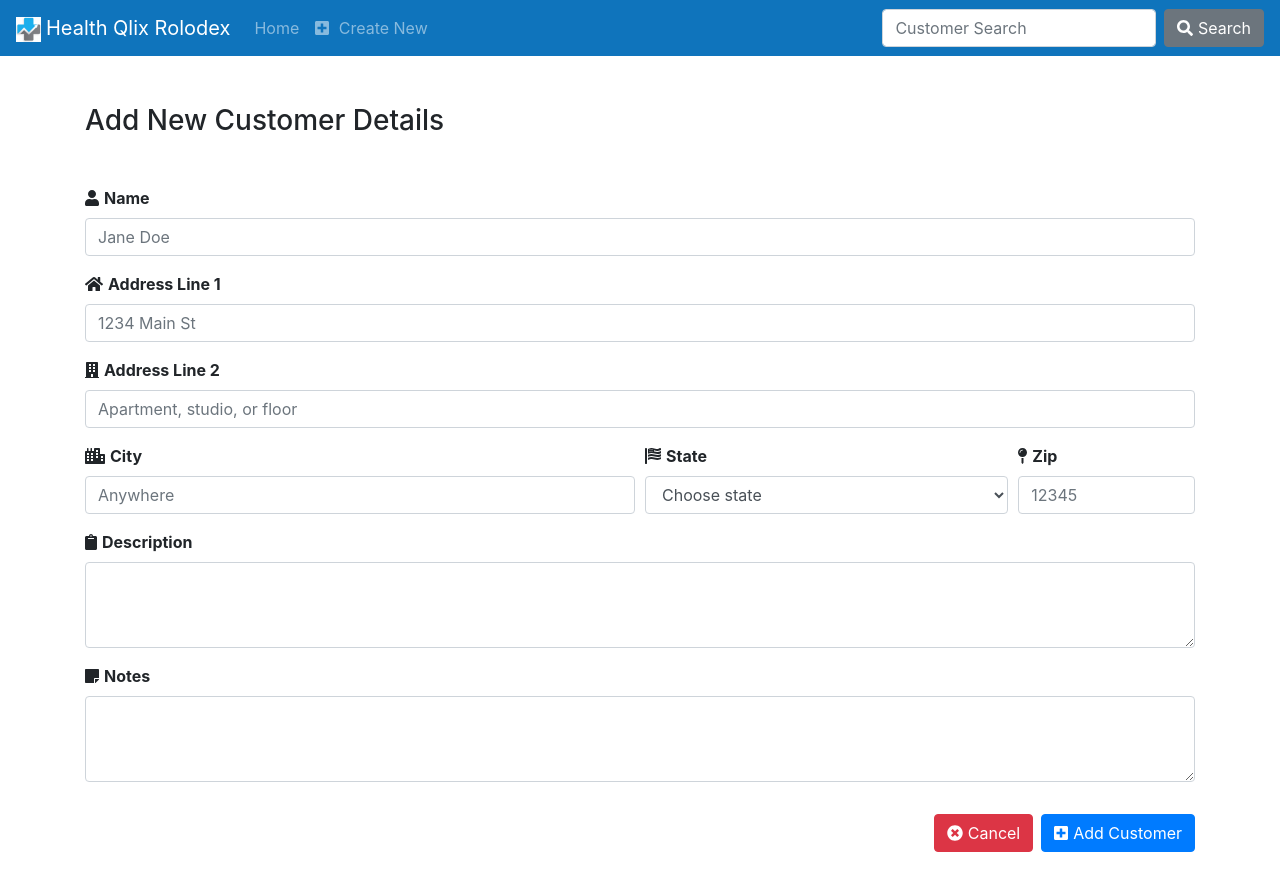
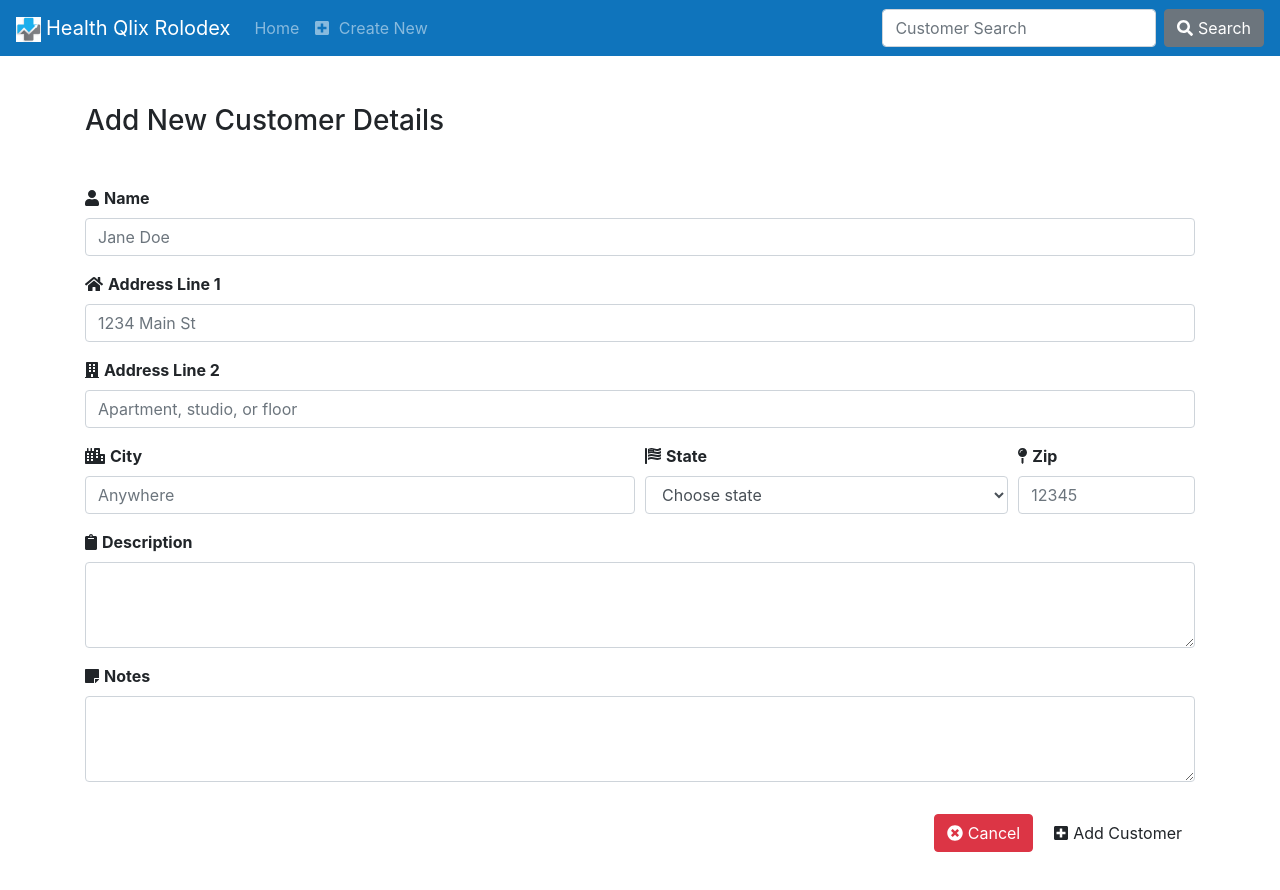
Before and after one commit to aniledev/health-qlix-client, a React (Create React App) app: page /add in a window 1280 px wide. Shown: the top 890 px of the page. Built offline with nearby package versions, Linux system fonts and the light colour scheme.

Commit message:
STYLES: add styling to form buttons

```diff
--- a/src/components/form/FormInputs.js
+++ b/src/components/form/FormInputs.js
@@ -15,6 +15,7 @@ import {
   faStickyNote,
   faTimesCircle,
 } from "@fortawesome/free-solid-svg-icons";
+import "../../styles/FormInputs.css"
 
 export default class FormInputs extends Component {
   render() {
@@ -189,7 +190,7 @@ export default class FormInputs extends Component {
               Cancel
             </button>
           </a>
-          <button type="submit" class="btn btn-primary add-customer mt-3">
+          <button type="submit" class="add btn add add-customer mt-3">
             <FontAwesomeIcon icon={faPlusSquare} className="plus" />
             Add Customer
           </button>
--- a/src/components/table/RootTableData.js
+++ b/src/components/table/RootTableData.js
@@ -14,6 +14,7 @@ import {
 } from "@fortawesome/free-solid-svg-icons";
 import { DropdownButton, Dropdown } from "react-bootstrap";
 import RootTableRow from "./RootTableRow";
+import { Link } from "react-router-dom";
 
 export default class RootTableData extends Component {
   render() {
--- a/src/styles/App.css
+++ b/src/styles/App.css
@@ -1,3 +1,12 @@
+#dropdown-basic-button,
+.add-customer,
+.add {
+  color: black;
+  background-color: #70d9ff;
+  border: none;
+  text-decoration: none;
+}
+
 .navbar-dark {
   background-color: #0f74bc;
 }
@@ -8,14 +17,6 @@ thead {
 
 .logo {
   margin-right: 5px;
-  }
-
-  #dropdown-basic-button,
-  .add-customer {
-    color: black;
-    background-color: #70d9ff;
-    border: none;
-    text-decoration: none;
 }
 
 #dropdown-basic-button:hover,
--- /dev/null
+++ b/src/styles/FormInputs.css
@@ -0,0 +1,8 @@
+#dropdown-basic-button,
+.add-customer,
+.add {
+  color: black;
+  background-color: #70d9ff;
+  border: none;
+  text-decoration: none;
+}
```
Lines whose indentation alone changed are shown as unchanged.
